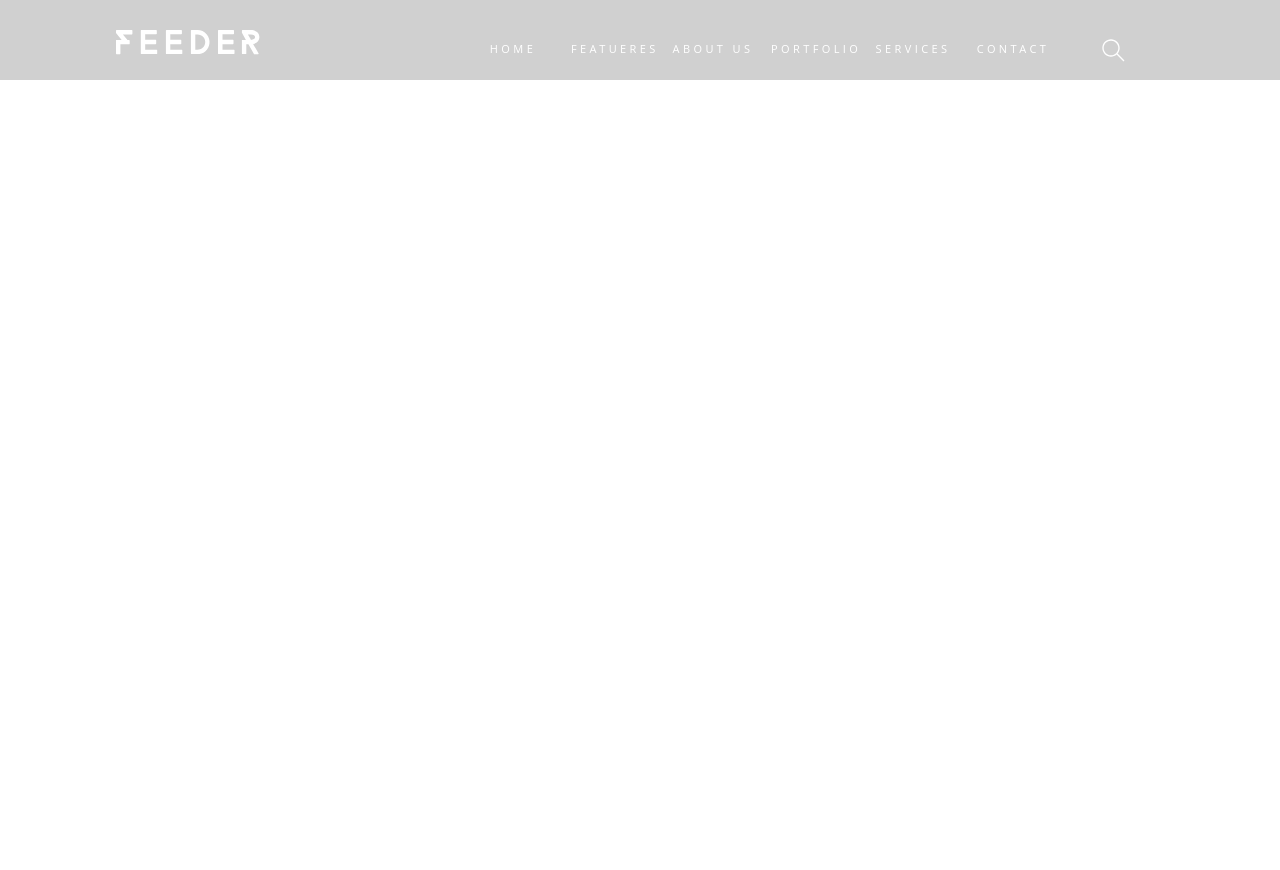
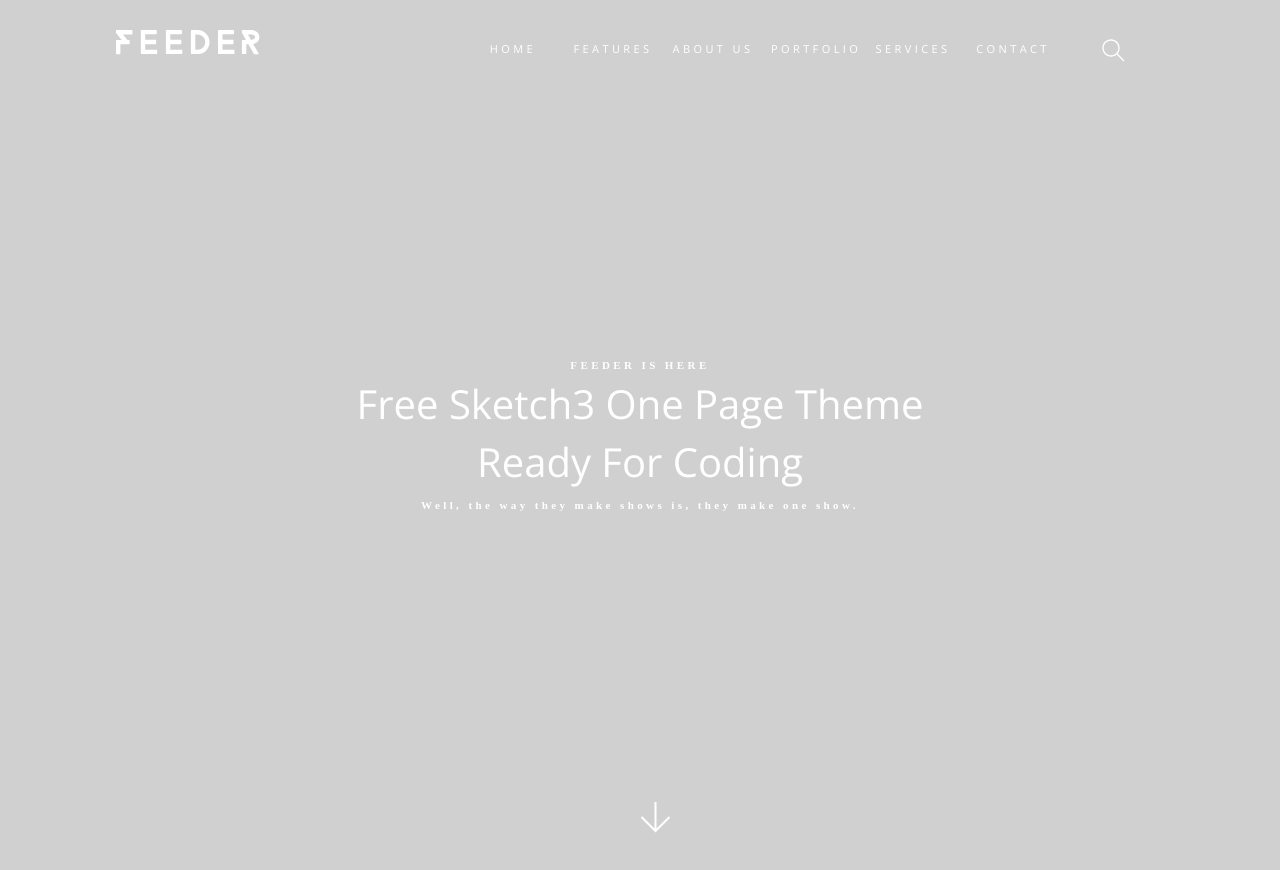
Before and after one commit to renatopavlic/Flipkod, a plain HTML site: page index.html in a window 1280 px wide. Before the commit the page ends 800 px from the top, so only its background shows below. Drawn offline with nearby package versions, Linux system fonts and the light colour scheme.

Commit message:
welcome div

```diff
--- a/index.html
+++ b/index.html
@@ -13,15 +13,15 @@
     <!--Bootstrap CSS-->
     <link rel="stylesheet" href="css/bootstrap.css">
 
+    <!--Custom fonts (Open Sans)-->
+    <link href="https://fonts.googleapis.com/css?family=Open+Sans&display=swap" rel="stylesheet">
+
 </head>
 <body>
 
                                          <!--Header-->
-  <div class="container-fluid">
 
-      <div class="row myrow">
-
-        <nav class="navbar navbar-expand-lg mynavbar">
+      <nav class="navbar navbar-expand-lg mynavbar">
           <a class="navbar-brand" href="#">
             <img src="img/FeederLogo.svg">
           </a>
@@ -35,7 +35,7 @@
                     <a class="nav-link" href="#">HOME</a>
                   </li>
                   <li class="nav-item">
-                    <a class="nav-link" href="#">FEATUERES</a>
+                    <a class="nav-link" href="#">FEATURES</a>
                   </li>
                   <li class="nav-item">
                     <a class="nav-link" href="#">ABOUT US</a>
@@ -55,13 +55,23 @@
                     </a>
                   </li>
             </ul>
+          </div>
 
-          </div>
         </nav>
-    </div>
-</div>
 
-<!--Welcome DIV-->
+                                      <!--Welcome DIV-->
+
+      <div class="container-fluid welcome-div">
+        <div class="box">
+          <p>FEEDER IS HERE</p><br>
+          <h1>Free Sketch3 One Page Theme</h1><br>
+          <h1>Ready For Coding</h1><br>
+          <p>Well, the way they make shows is, they make one show.</p>
+        </div>
+        <div class="arrow-img">
+          <img src="img/arrow-down.svg">
+        </div>
+      </div>
 
 </body>
 </html>
--- a/sass/main.scss
+++ b/sass/main.scss
@@ -4,9 +4,10 @@ body {
     padding: 0;
 }
 
-.myrow {
+nav {
     background-color: #D0D0D0;
     height: 80px;
+    width: 100%;
     position: relative;
 
     & .mynavbar {
@@ -33,3 +34,48 @@ body {
     }
 }
 }
+
+.welcome-div {
+    height: 820px;
+    width: 100%;
+    background-color: #D0D0D0;
+    position: relative;
+    text-align: center;
+    justify-content: center;
+    margin: 0;
+    padding: 0;
+
+    & .box {
+        padding-top: 271px;
+
+
+        & p {
+            height: 24px;
+            width: 134px;
+            color: #FFFFFF;
+            font-family: Raleway;
+            font-size: 11px;
+            font-weight: bold;
+            letter-spacing: 3.4px;
+            display: inline;
+
+        }
+        & h1 {
+            height: 116px;
+            width: 551px;
+            color: #FFFFFF;
+            font-family: "Open Sans", sans-serif;
+            font-size: 40px;
+            font-weight: 300;
+            line-height: 58px;
+            display: inline;
+        }
+    }
+    & .arrow-img {
+        position: absolute;
+        bottom: 67px;
+        left: 50%;
+
+
+    }
+}
```
Also changed, not shown: css/main.css, 1 other file.
